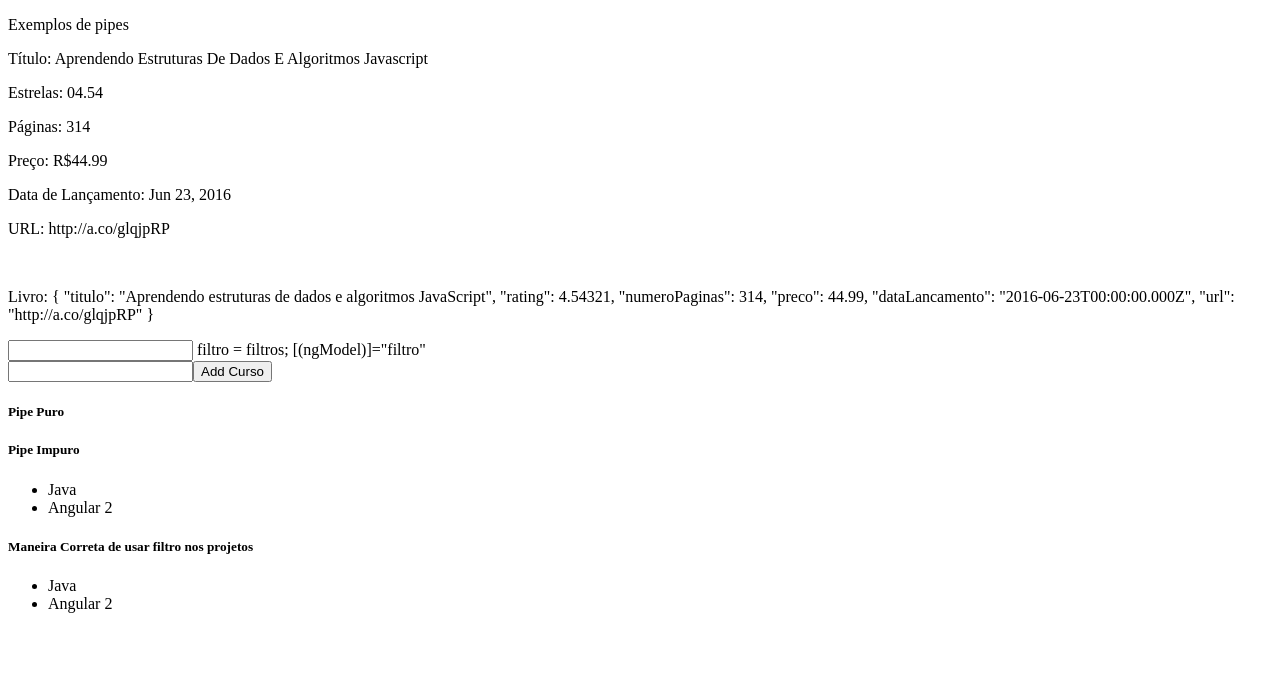
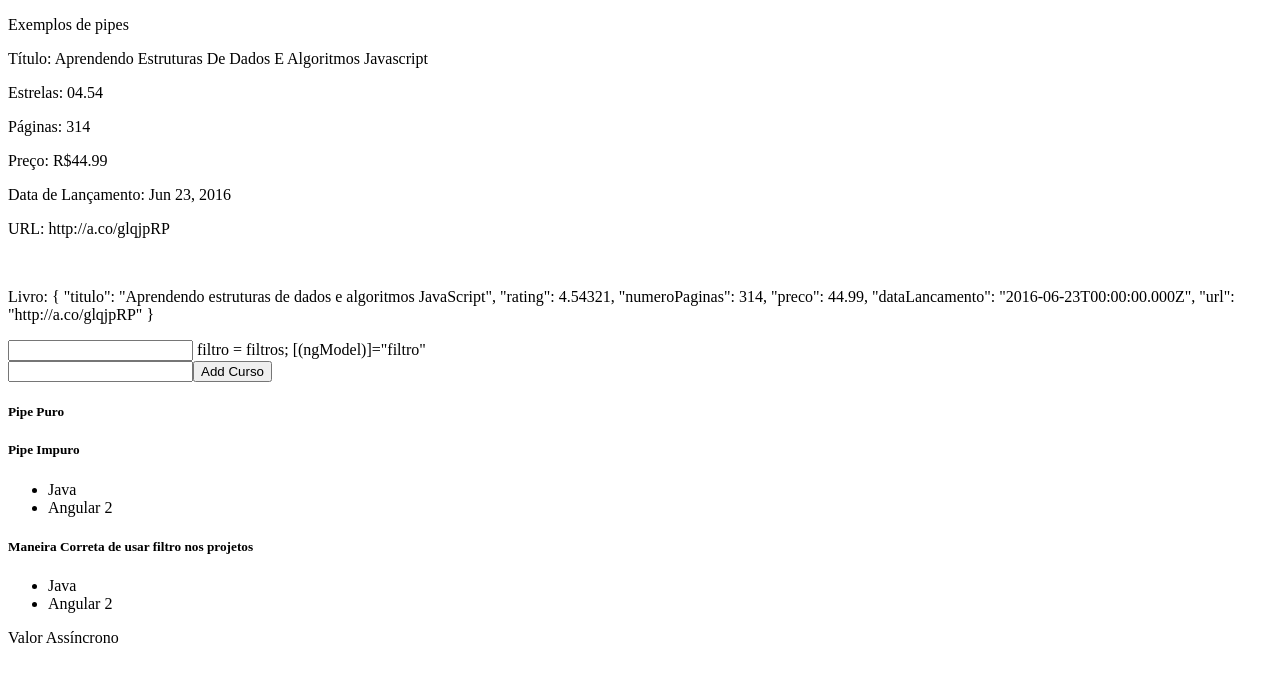
Before and after one commit to Ericky2022/pipes, an Angular app: page / in a window 1280 px wide. Shown: the top 682 px of the page. Built offline with nearby package versions, Linux system fonts and the light colour scheme.

Commit message:
Aula 48 - pipes: Async

```diff
--- a/src/app/exemplos-pipes/exemplos-pipes.component.html
+++ b/src/app/exemplos-pipes/exemplos-pipes.component.html
@@ -36,3 +36,5 @@
     {{ liv }}
   </li>
 </ul>
+
+<p>{{ valorAsync | async }}</p>
--- a/src/app/exemplos-pipes/exemplos-pipes.component.ts
+++ b/src/app/exemplos-pipes/exemplos-pipes.component.ts
@@ -1,4 +1,5 @@
 import { Component, OnInit } from '@angular/core';
+import { Observable } from 'rxjs';
 
 @Component({
   selector: 'app-exemplos-pipes',
@@ -38,6 +39,14 @@
     } )
   }
 
+  // Esse código atribui o valor assíncrono ao ValorAsync em 2 segundos
+
+  valorAsync = new Promise((resolve, reject) =>{
+    setTimeout(() => resolve('Valor Assíncrono'), 2000)
+  } );
+
+
+
   constructor(){}
 
   ngOnInit(): void {
```
